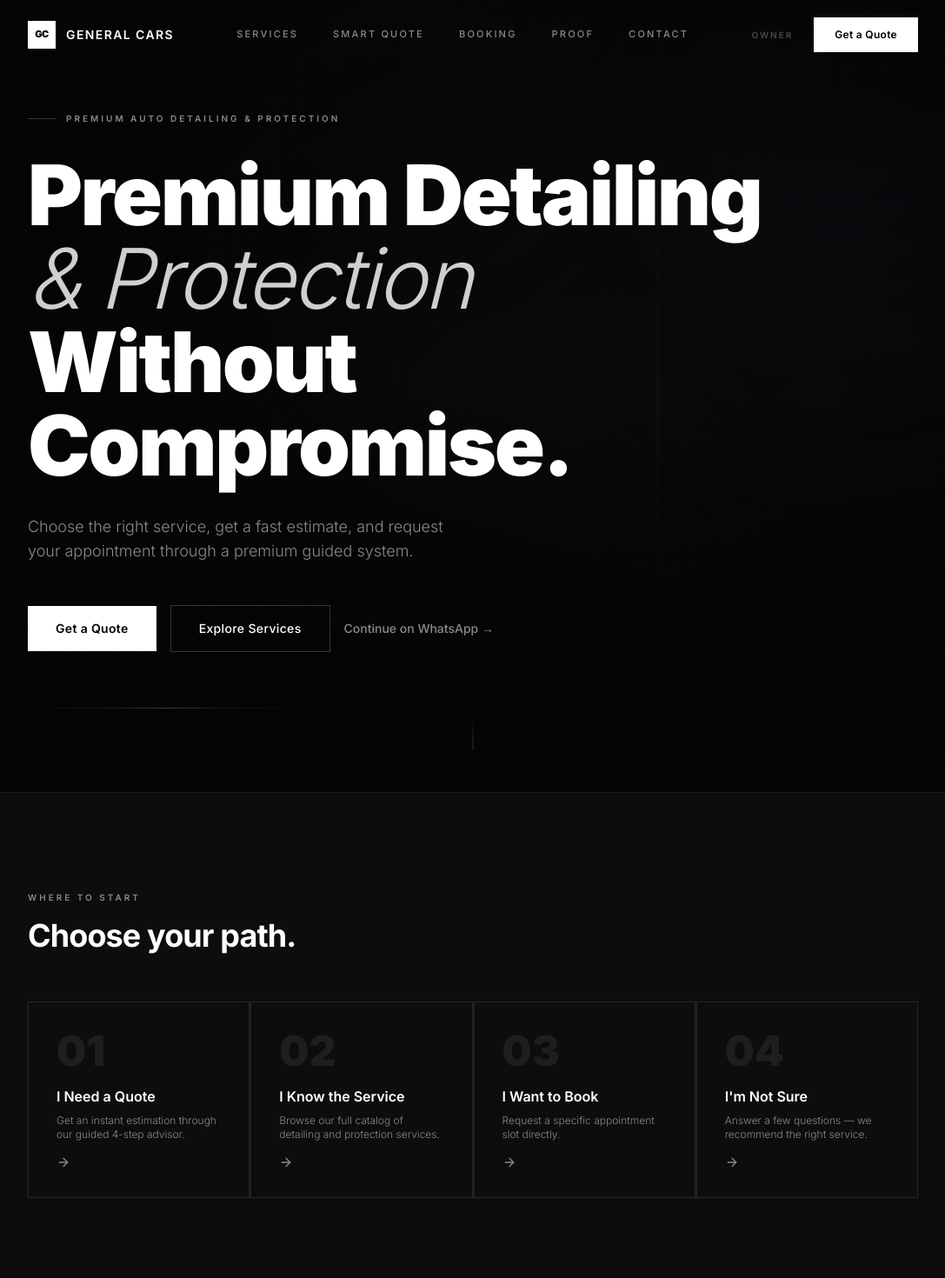
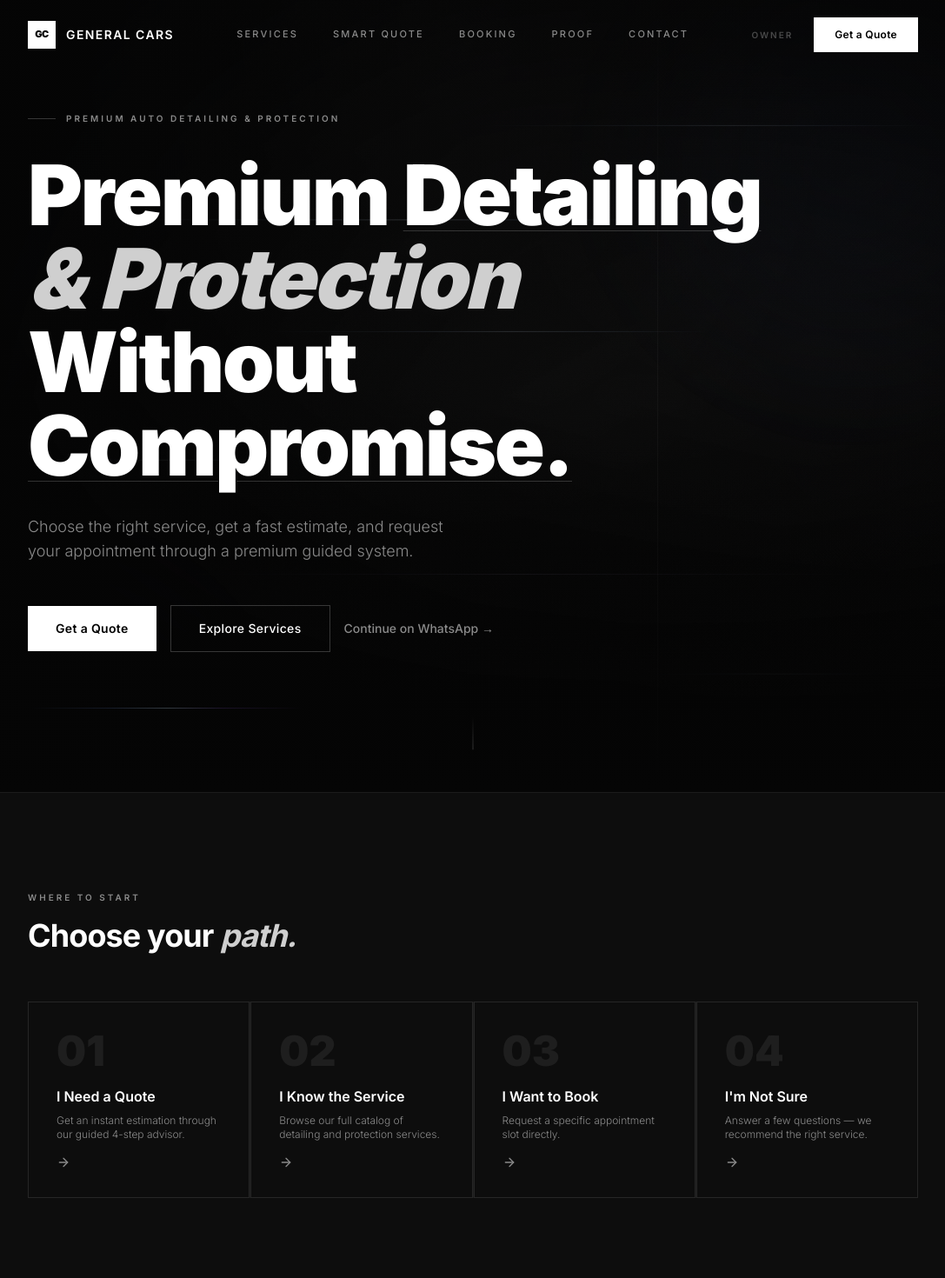
Before and after one commit to laverol8company/autodetailing, a React (Vite) app: page / in a window 1280 px wide. Shown: the top 1470 px of the page at 87% size, without its empty margins (96-1183 px from the left). Built offline with nearby package versions, Linux system fonts and the light colour scheme; a web font is replaced by a local one.

Commit message:
V3_Magnetic_CTA_Ambient_Lines_Hero_Mesh

```diff
--- /dev/null
+++ b/src/components/MagneticCTA.tsx
@@ -0,0 +1,49 @@
+import { useRef, useCallback } from 'react';
+
+interface MagneticCTAProps {
+  children: React.ReactNode;
+  className?: string;
+  strength?: number; // px magnetic pull, default 8
+}
+
+/**
+ * Wraps any element with a subtle magnetic tracking effect.
+ * On hover, the element follows cursor by `strength` pixels.
+ * Falls back gracefully on touch devices (no tracking).
+ * Respects prefers-reduced-motion.
+ */
+export function MagneticCTA({ children, className = '', strength = 8 }: MagneticCTAProps) {
+  const ref = useRef<HTMLSpanElement>(null);
+
+  const onMove = useCallback((e: React.MouseEvent<HTMLSpanElement>) => {
+    if (!ref.current) return;
+    if (window.matchMedia('(prefers-reduced-motion: reduce)').matches) return;
+    const rect = ref.current.getBoundingClientRect();
+    const cx = rect.left + rect.width / 2;
+    const cy = rect.top + rect.height / 2;
+    const dx = (e.clientX - cx) / rect.width;
+    const dy = (e.clientY - cy) / rect.height;
+    ref.current.style.transform = `translate(${dx * strength}px, ${dy * strength}px)`;
+  }, [strength]);
+
+  const onLeave = useCallback(() => {
+    if (!ref.current) return;
+    ref.current.style.transform = 'translate(0px, 0px)';
+    ref.current.style.transition = 'transform 0.4s cubic-bezier(0.25, 0.46, 0.45, 0.94)';
+    setTimeout(() => {
+      if (ref.current) ref.current.style.transition = '';
+    }, 400);
+  }, []);
+
+  return (
+    <span
+      ref={ref}
+      className={`inline-block select-none ${className}`}
+      style={{ transition: 'transform 0.1s ease-out' }}
+      onMouseMove={onMove}
+      onMouseLeave={onLeave}
+    >
+      {children}
+    </span>
+  );
+}
--- a/src/index.css
+++ b/src/index.css
@@ -383,3 +383,165 @@
     * { transition-duration: 0.01ms !important; }
   }
 }
+
+/* =====================================================
+   AMBIENT FLOATING LINES & MAGNETIC CTA SYSTEM
+   Added on top of V3 monochrome foundation
+   ===================================================== */
+
+/* ── FLOATING AMBIENT LINES ────────────────────────── */
+
+/* A single animated ambient line element */
+.float-line {
+  position: absolute;
+  pointer-events: none;
+  height: 1px;
+  background: linear-gradient(90deg,
+    transparent 0%,
+    rgba(180, 210, 255, 0.0) 10%,
+    rgba(180, 210, 255, 0.25) 40%,
+    rgba(220, 235, 255, 0.40) 55%,
+    rgba(180, 210, 255, 0.25) 70%,
+    rgba(180, 210, 255, 0.0) 90%,
+    transparent 100%
+  );
+  filter: blur(0.5px);
+}
+
+/* Each line gets its own sweep animation */
+.float-line-1 {
+  width: 60%;
+  animation: float-line-move-1 18s ease-in-out infinite alternate;
+}
+.float-line-2 {
+  width: 45%;
+  opacity: 0.7;
+  animation: float-line-move-2 23s ease-in-out infinite alternate-reverse;
+}
+.float-line-3 {
+  width: 30%;
+  opacity: 0.5;
+  animation: float-line-move-3 28s ease-in-out infinite alternate;
+}
+.float-line-4 {
+  width: 70%;
+  opacity: 0.4;
+  background: linear-gradient(90deg,
+    transparent 0%,
+    rgba(200, 180, 255, 0.0) 10%,
+    rgba(200, 180, 255, 0.20) 40%,
+    rgba(220, 200, 255, 0.35) 55%,
+    rgba(200, 180, 255, 0.20) 70%,
+    transparent 100%
+  );
+  animation: float-line-move-4 20s ease-in-out infinite alternate-reverse;
+}
+
+@keyframes float-line-move-1 {
+  0%   { transform: translate(-5%, 0px) scaleX(0.8); opacity: 0.5; }
+  30%  { opacity: 0.85; }
+  60%  { transform: translate(10%, -4px) scaleX(1.1); opacity: 0.7; }
+  100% { transform: translate(5%, 3px) scaleX(0.95); opacity: 0.6; }
+}
+@keyframes float-line-move-2 {
+  0%   { transform: translate(20%, 2px) scaleX(0.9); opacity: 0.4; }
+  40%  { opacity: 0.7; }
+  100% { transform: translate(-8%, -3px) scaleX(1.2); opacity: 0.5; }
+}
+@keyframes float-line-move-3 {
+  0%   { transform: translate(5%, 1px); opacity: 0.3; }
+  50%  { opacity: 0.6; }
+  100% { transform: translate(-12%, -2px); opacity: 0.4; }
+}
+@keyframes float-line-move-4 {
+  0%   { transform: translate(-15%, 0px) scaleX(0.7); opacity: 0.3; }
+  100% { transform: translate(5%, 5px) scaleX(1.1); opacity: 0.5; }
+}
+
+/* ── HERO DYNAMIC MESH ──────────────────────────────── */
+
+/* Slow-moving diagonal gradient mesh behind hero content */
+.hero-mesh {
+  position: absolute;
+  inset: -50%;
+  width: 200%;
+  height: 200%;
+  background:
+    linear-gradient(135deg,
+      rgba(100, 140, 255, 0.03) 0%,
+      transparent 40%
+    ),
+    linear-gradient(225deg,
+      rgba(160, 110, 255, 0.02) 0%,
+      transparent 50%
+    ),
+    radial-gradient(ellipse 70% 50% at 70% 40%,
+      rgba(255, 255, 255, 0.015) 0%,
+      transparent 70%
+    );
+  animation: mesh-drift 40s linear infinite alternate;
+  pointer-events: none;
+}
+@keyframes mesh-drift {
+  0%   { transform: translate(0%, 0%) rotate(0deg) scale(1); }
+  25%  { transform: translate(2%, -1.5%) rotate(0.5deg) scale(1.01); }
+  50%  { transform: translate(-1%, 2%) rotate(-0.3deg) scale(1.02); }
+  75%  { transform: translate(1.5%, 1%) rotate(0.2deg) scale(1.01); }
+  100% { transform: translate(-2%, -0.5%) rotate(-0.5deg) scale(1); }
+}
+
+/* ── MAGNETIC CTA RING ──────────────────────────────── */
+
+/* Pulse ring that appears on hover of primary CTAs */
+.cta-magnetic {
+  position: relative;
+  isolation: isolate;
+}
+.cta-magnetic::after {
+  content: '';
+  position: absolute;
+  inset: -4px;
+  border: 1px solid rgba(180, 210, 255, 0.0);
+  transition:
+    border-color 0.35s ease,
+    box-shadow 0.35s ease,
+    inset 0.35s ease;
+  pointer-events: none;
+}
+.cta-magnetic:hover::after {
+  inset: -6px;
+  border-color: rgba(180, 210, 255, 0.22);
+  box-shadow:
+    0 0 20px rgba(150, 190, 255, 0.10),
+    inset 0 0 12px rgba(150, 190, 255, 0.04);
+}
+.cta-magnetic:hover {
+  box-shadow:
+    0 0 35px rgba(130, 175, 255, 0.15),
+    0 8px 24px rgba(0, 0, 0, 0.5);
+}
+
+/* ── WORD EMPHASIS ──────────────────────────────────── */
+
+/* Subtle italic + platinum colour for specific accent words */
+.word-accent {
+  font-style: italic;
+  color: #CFCFCF;
+}
+
+/* Hairline underline for key proof words */
+.word-underline {
+  text-decoration: underline;
+  text-decoration-color: rgba(255,255,255,0.18);
+  text-underline-offset: 6px;
+  text-decoration-thickness: 1px;
+}
+
+/* ── REDUCED MOTION GUARD ───────────────────────────── */
+@media (prefers-reduced-motion: reduce) {
+  .float-line-1,
+  .float-line-2,
+  .float-line-3,
+  .float-line-4,
+  .hero-mesh { animation: none !important; }
+}
--- a/src/pages/Home.tsx
+++ b/src/pages/Home.tsx
@@ -1,6 +1,7 @@
 import { Link } from 'react-router-dom';
 import { ArrowRight } from 'lucide-react';
 import { WhatsAppCTA } from '../components/WhatsAppCTA';
+import { MagneticCTA } from '../components/MagneticCTA';
 
 const PATHS = [
   { title: 'I Need a Quote', desc: 'Get an instant estimation through our guided 4-step advisor.', to: '/smart-quote', num: '01' },
@@ -43,20 +44,36 @@ export default function Home() {
       {/* ── 1. HERO ──────────────────────────────── */}
       <section className="relative min-h-screen flex items-center overflow-hidden bg-[#050505]">
 
-        {/* Ambient orbs */}
+        {/* Slow drifting gradient mesh — dynamic background motion */}
+        <div className="hero-mesh" />
+
+        {/* Ambient colour orbs */}
         <div className="ambient-orb-blue" style={{ top: '-10%', right: '-5%' }} />
         <div className="ambient-orb-violet" style={{ bottom: '-20%', left: '-5%' }} />
 
-        {/* Studio sweep + grain */}
+        {/* FLOATING AMBIENT LINES — visible & animated */}
+        <div className="float-line float-line-1" style={{ top: '28%', left: '8%' }} />
+        <div className="float-line float-line-2" style={{ top: '42%', left: '30%' }} />
+        <div className="float-line float-line-3" style={{ top: '58%', left: '5%' }} />
+        <div className="float-line float-line-4" style={{ top: '72%', left: '15%' }} />
+        {/* Upper lines — quieter */}
+        <div className="float-line float-line-2" style={{ top: '16%', left: '50%', opacity: 0.3 }} />
+        <div className="float-line float-line-3" style={{ top: '85%', right: '10%', opacity: 0.25 }} />
+
+        {/* Studio sweep */}
         <div className="studio-sweep" />
+
+        {/* Film grain */}
         <div className="grain-overlay" />
+
+        {/* Edge vignette */}
         <div className="cinematic-vignette" />
 
-        {/* Dark base gradients for readability */}
+        {/* Dark directional gradients for typography legibility */}
         <div className="absolute inset-0 bg-gradient-to-t from-[#050505] via-transparent to-[#050505]/50 pointer-events-none" />
-        <div className="absolute inset-0 bg-gradient-to-r from-[#050505]/90 via-[#050505]/40 to-transparent pointer-events-none" />
+        <div className="absolute inset-0 bg-gradient-to-r from-[#050505]/90 via-[#050505]/30 to-transparent pointer-events-none" />
 
-        {/* Decorative vertical line */}
+        {/* Decorative vertical separator */}
         <div className="absolute right-1/3 top-0 bottom-0 w-px bg-gradient-to-b from-transparent via-[rgba(255,255,255,0.04)] to-transparent hidden lg:block" />
 
         <div className="relative z-10 site-container pt-32 pb-24">
@@ -64,31 +81,42 @@ export default function Home() {
             <span className="w-8 h-px bg-[rgba(255,255,255,0.2)] inline-block" />
             Premium Auto Detailing & Protection
           </p>
+
+          {/* HEADLINE with word emphasis */}
           <h1 className="display-xl mb-8 max-w-4xl">
-            Premium Detailing<br />
-            <span className="text-[#CFCFCF] font-light italic">&amp; Protection</span><br />
-            Without Compromise.
+            Premium <span className="word-underline">Detailing</span><br />
+            <span className="word-accent">& Protection</span><br />
+            Without <span className="word-underline">Compromise.</span>
           </h1>
+
           <p className="body-lead max-w-lg mb-12">
             Choose the right service, get a fast estimate, and request your appointment through a premium guided system.
           </p>
+
           <div className="flex flex-col sm:flex-row items-start sm:items-center gap-4">
-            <Link to="/smart-quote" className="btn-primary cta-glow">
-              Get a Quote
-            </Link>
+            {/* PRIMARY CTA — Magnetic + glow */}
+            <MagneticCTA strength={10}>
+              <Link to="/smart-quote" className="btn-primary cta-magnetic">
+                Get a Quote
+              </Link>
+            </MagneticCTA>
+
+            {/* SECONDARY CTA — minimal, no magnetic */}
             <Link to="/services" className="btn-ghost">
               Explore Services
             </Link>
+
+            {/* TERTIARY — text only */}
             <WhatsAppCTA variant="text" className="mt-2 sm:mt-0" />
           </div>
 
-          {/* Ambient line below CTA */}
+          {/* Ambient line below CTAs */}
           <div className="ambient-line mt-16 max-w-xs" />
         </div>
 
-        {/* Horizontal scroll indicator */}
+        {/* Scroll indicator */}
         <div className="absolute bottom-10 left-1/2 -translate-x-1/2 flex flex-col items-center gap-2 z-10">
-          <div className="w-px h-10 bg-gradient-to-b from-transparent to-[rgba(255,255,255,0.2)] animate-bounce" style={{ animationDuration: '2s' }} />
+          <div className="w-px h-10 bg-gradient-to-b from-transparent to-[rgba(255,255,255,0.20)] animate-bounce" style={{ animationDuration: '2s' }} />
         </div>
       </section>
 
@@ -97,7 +125,7 @@ export default function Home() {
         <div className="site-container py-20 md:py-28">
           <div className="mb-14">
             <span className="eyebrow">Where to start</span>
-            <h2 className="display-md">Choose your path.</h2>
+            <h2 className="display-md">Choose your <span className="word-accent">path.</span></h2>
           </div>
           <div className="grid grid-cols-1 sm:grid-cols-2 lg:grid-cols-4 gap-px bg-[rgba(255,255,255,0.06)]">
             {PATHS.map(p => (
@@ -124,7 +152,7 @@ export default function Home() {
           <div className="flex flex-col md:flex-row md:items-end justify-between gap-4 mb-16">
             <div>
               <span className="eyebrow">Our Disciplines</span>
-              <h2 className="display-md">Signature Services.</h2>
+              <h2 className="display-md">Signature <span className="word-accent">Services.</span></h2>
             </div>
             <Link to="/services" className="btn-text whitespace-nowrap">
               View All Services <ArrowRight className="w-4 h-4" />
@@ -138,9 +166,7 @@ export default function Home() {
                 to="/services"
                 className="service-card group bg-[#050505] hover:bg-[#0D0D0D] ambient-border-hover"
               >
-                {/* Luxury image strip */}
                 <div className="luxury-image-panel w-full h-20 mb-6" />
-
                 <div className="mb-auto">
                   <h3 className="text-white font-bold text-xl mb-1 group-hover:text-[#CFCFCF] transition-colors">{s.name}</h3>
                   <p className="text-[#8A8A8A] text-xs mb-4">{s.sub}</p>
@@ -170,40 +196,26 @@ export default function Home() {
           <div className="grid grid-cols-1 lg:grid-cols-2 gap-16 items-center">
             <div>
               <span className="eyebrow">Results</span>
-              <h2 className="display-md mb-6">Perfection is in the details.</h2>
+              <h2 className="display-md mb-6">Perfection is in <span className="word-underline">the details.</span></h2>
               <p className="body-lead mb-8">
                 We document every transformation. Real vehicles, real problems, real outcomes — before you decide.
               </p>
               <Link to="/proof" className="btn-ghost">View Case Studies</Link>
             </div>
-
-            {/* Before/After split visual */}
             <div className="relative">
               <div className="aspect-[3/2] bg-[#0D0D0D] border border-[rgba(255,255,255,0.08)] flex relative overflow-hidden">
-                {/* Before */}
                 <div className="flex-1 relative overflow-hidden" style={{ background: 'linear-gradient(135deg, #171717, #0D0D0D)' }}>
                   <div className="absolute inset-0 flex flex-col items-center justify-center gap-2">
-                    {/* Simulated scratch lines */}
                     {Array.from({ length: 8 }).map((_, i) => (
-                      <div
-                        key={i}
-                        className="w-full h-px opacity-20"
-                        style={{ background: '#CFCFCF', transform: `rotate(${-30 + i * 2}deg) scaleX(${0.5 + Math.random() * 0.5})` }}
-                      />
+                      <div key={i} className="w-full h-px opacity-20" style={{ background: '#CFCFCF', transform: `rotate(${-30 + i * 2}deg) scaleX(${0.5 + (i % 3) * 0.2})` }} />
                     ))}
                   </div>
-                  <div className="absolute bottom-3 left-3">
-                    <span className="label-xs text-[#8A8A8A]/50">Before</span>
-                  </div>
+                  <div className="absolute bottom-3 left-3"><span className="label-xs text-[#8A8A8A]/50">Before</span></div>
                 </div>
-                {/* Divider */}
                 <div className="w-px bg-[rgba(255,255,255,0.12)]" />
-                {/* After */}
                 <div className="flex-1 relative overflow-hidden" style={{ background: 'linear-gradient(135deg, #232323, #0D0D0D)' }}>
                   <div className="absolute inset-0" style={{ background: 'radial-gradient(ellipse at 50% 30%, rgba(200,230,255,0.06), transparent 70%)' }} />
-                  <div className="absolute bottom-3 right-3">
-                    <span className="label-xs text-[#8A8A8A]/50">After</span>
-                  </div>
+                  <div className="absolute bottom-3 right-3"><span className="label-xs text-[#8A8A8A]/50">After</span></div>
                 </div>
               </div>
               <p className="text-[#8A8A8A] text-xs mt-3 text-right">Porsche 911 GT3 · Paint Correction + Ceramic</p>
@@ -215,38 +227,48 @@ export default function Home() {
       {/* ── 5. SMART QUOTE PREVIEW ────────────────── */}
       <section className="relative bg-[#050505] border-t border-[rgba(255,255,255,0.06)] overflow-hidden">
         <div className="ambient-orb-ice" style={{ top: '-20%', left: '50%' }} />
+        {/* Floating lines in quote section */}
+        <div className="float-line float-line-1" style={{ top: '35%', left: '5%', opacity: 0.5 }} />
+        <div className="float-line float-line-3" style={{ top: '65%', left: '20%', opacity: 0.35 }} />
         <div className="grain-overlay" />
         <div className="site-container py-20 md:py-28 text-center relative z-10 max-w-3xl mx-auto">
           <span className="eyebrow">Guided System</span>
-          <h2 className="display-md mb-6">Not sure where to start?</h2>
+          <h2 className="display-md mb-6">Not sure <span className="word-accent">where to start?</span></h2>
           <p className="body-lead mb-10">
-            Our Smart Quote advisor guides you through 4 quick questions — returning a recommended service, package, and instant price estimate.
+            Our Smart Quote advisor guides you through 4 quick questions — returning a <span className="word-underline">recommended service</span>, package, and instant price estimate.
           </p>
           <div className="flex flex-wrap items-center justify-center gap-4 text-[#8A8A8A] text-xs uppercase tracking-widest font-medium mb-12">
-            <span className="text-white">Car</span>
-            <span className="text-[#232323]">→</span>
-            <span className="text-white">Condition</span>
-            <span className="text-[#232323]">→</span>
-            <span className="text-white">Service</span>
-            <span className="text-[#232323]">→</span>
-            <span className="text-white">Quote</span>
+            {['Car', 'Condition', 'Service', 'Quote'].map((step, i, arr) => (
+              <span key={step} className="flex items-center gap-4">
+                <span className="text-white">{step}</span>
+                {i < arr.length - 1 && <span className="text-[#232323]">→</span>}
+              </span>
+            ))}
           </div>
-          <Link to="/smart-quote" className="btn-primary cta-glow">
-            Start Smart Quote
-          </Link>
+          <MagneticCTA strength={12}>
+            <Link to="/smart-quote" className="btn-primary cta-magnetic">
+              Start Smart Quote
+            </Link>
+          </MagneticCTA>
         </div>
       </section>
 
       {/* ── 6. FINAL CTA ──────────────────────────── */}
       <section className="relative py-32 bg-[#0D0D0D] border-t border-[rgba(255,255,255,0.06)] overflow-hidden">
-        {/* Ambient edge lighting */}
         <div className="absolute top-0 left-0 right-0 h-px ambient-line" />
-        <div className="ambient-orb-violet" style={{ bottom: '-30%', right: '-5%', opacity: '0.6' }} />
+        <div className="ambient-orb-violet" style={{ bottom: '-30%', right: '-5%', opacity: 0.6 }} />
+        {/* Floating lines in final CTA */}
+        <div className="float-line float-line-4" style={{ top: '30%', left: '0%', opacity: 0.4 }} />
+        <div className="float-line float-line-2" style={{ top: '65%', left: '25%', opacity: 0.3 }} />
         <div className="site-container text-center relative z-10">
-          <h2 className="display-lg mb-4 max-w-2xl mx-auto">Ready to give your car the attention it deserves?</h2>
+          <h2 className="display-lg mb-4 max-w-2xl mx-auto">
+            Ready to give your car the <span className="word-accent">attention it deserves?</span>
+          </h2>
           <p className="body-lead mb-10">Book an appointment or start with our Smart Quote for an instant estimate.</p>
           <div className="flex flex-col sm:flex-row items-center justify-center gap-4">
-            <Link to="/smart-quote" className="btn-primary cta-glow">Start Smart Quote</Link>
+            <MagneticCTA strength={10}>
+              <Link to="/smart-quote" className="btn-primary cta-magnetic">Start Smart Quote</Link>
+            </MagneticCTA>
             <Link to="/booking" className="btn-ghost">Request Appointment</Link>
           </div>
         </div>
```
Also changed, not shown: 1 other file (tests, documents, lock files or other folders).
